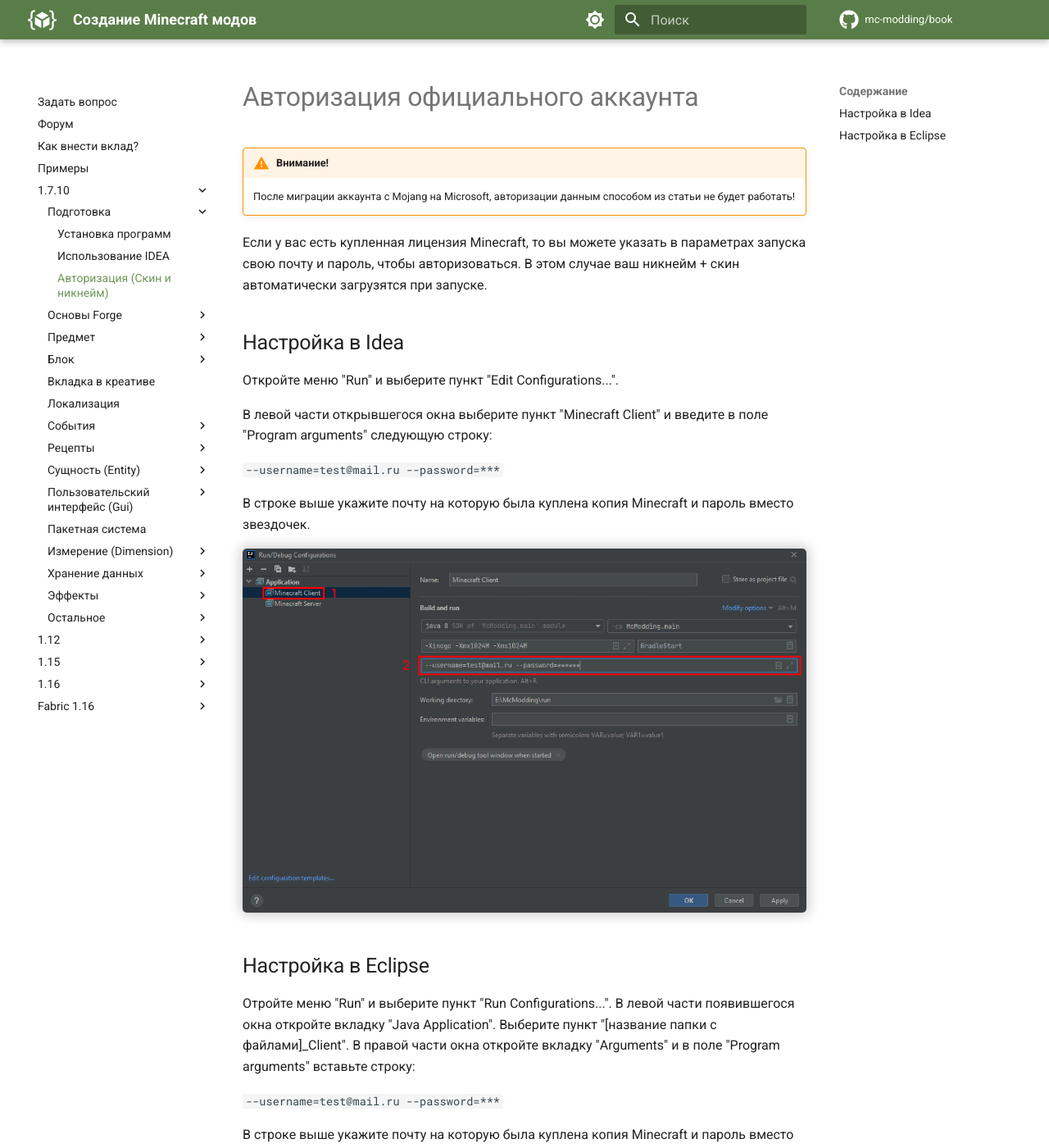
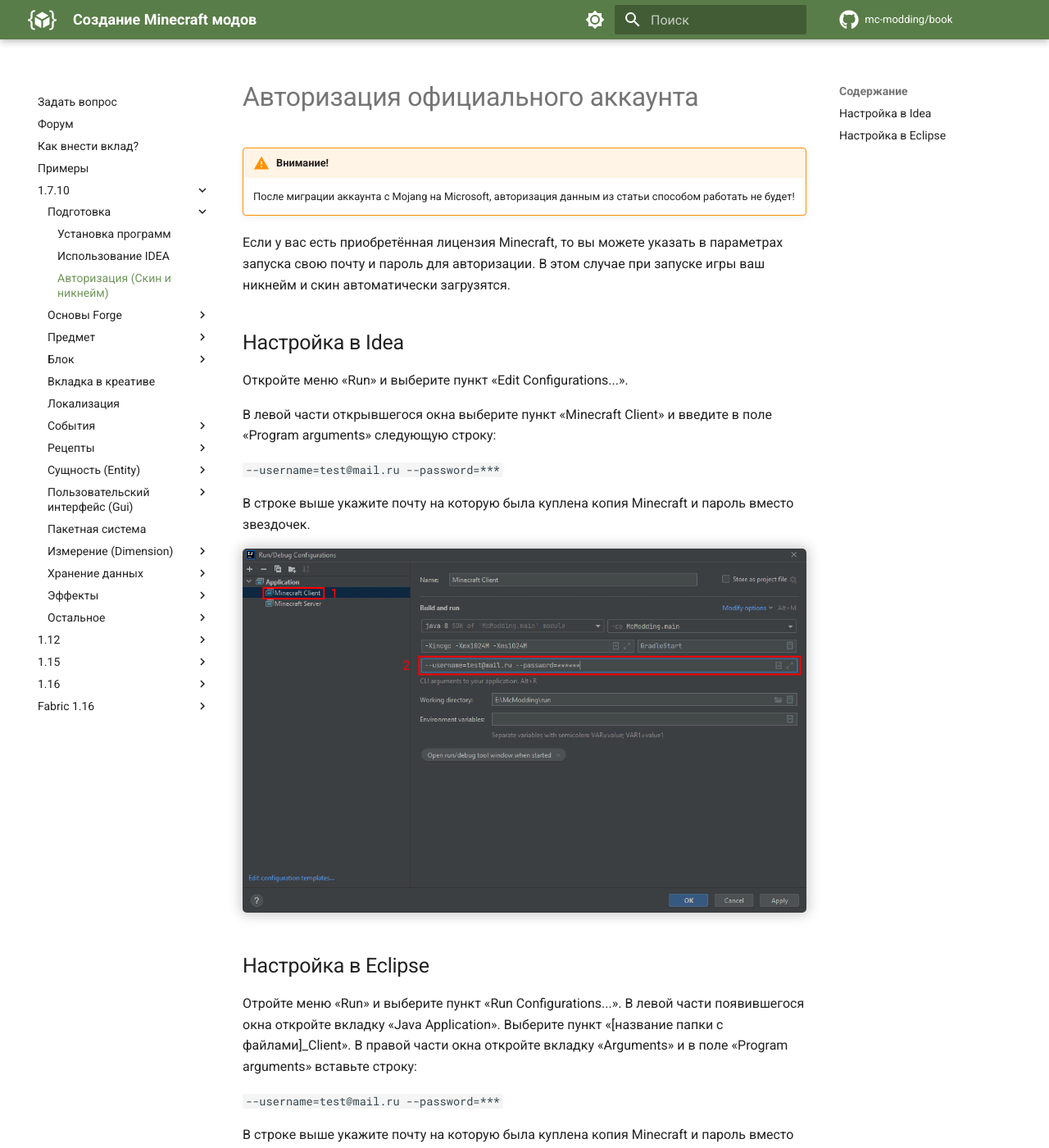
Before and after one commit to mc-modding/book, an MkDocs documentation site: the page built from docs/1.7.10/preparation/auth.md, in a window 1280 px wide and 1400 px high. Shown: the whole window at 82% size. Built offline with MkDocs 1.6.1 and Material for MkDocs 9.7.7, drawn with Linux system fonts in a browser that asks for light colours; comment, search, counter and statistics services are not loaded; some of the changed text lies outside the part shown.

Commit message:
fix: typos in docs/1.7.10/preparation/*; edit: update .editorconfig;

```diff
--- a/docs/1.7.10/preparation/auth.md
+++ b/docs/1.7.10/preparation/auth.md
@@ -3,17 +3,16 @@
 # Авторизация официального аккаунта
 
 !!! warning "Внимание!"
-    После миграции аккаунта с Mojang на Microsoft, авторизации данным способом из статьи не будет работать!
+    После миграции аккаунта с Mojang на Microsoft, авторизация данным из статьи способом работать не будет!
 
-Если у вас есть купленная лицензия Minecraft, то вы можете указать в параметрах
-запуска свою почту и пароль, чтобы авторизоваться. В этом случае ваш никнейм + скин автоматически загрузятся
-при запуске.
+Если у вас есть приобретённая лицензия Minecraft, то вы можете указать в параметрах
+запуска свою почту и пароль для авторизации. В этом случае при запуске игры ваш никнейм и скин автоматически загрузятся.
 
 ## Настройка в Idea
 
-Откройте меню "Run" и выберите пункт "Edit Configurations...".
+Откройте меню «Run» и выберите пункт «Edit Configurations...».
 
-В левой части открывшегося окна выберите пункт "Minecraft Client" и введите в поле "Program arguments" следующую строку:
+В левой части открывшегося окна выберите пункт «Minecraft Client» и введите в поле «Program arguments» следующую строку:
 
 `--username=test@mail.ru --password=***`
 
@@ -23,9 +22,9 @@
 
 ## Настройка в Eclipse
 
-Отройте меню "Run" и выберите пункт "Run Configurations...". В левой части появившегося окна откройте вкладку
-"Java Application". Выберите пункт "[название папки с файлами]_Client". В правой части окна откройте вкладку "Arguments" и
-в поле "Program arguments" вставьте строку:
+Отройте меню «Run» и выберите пункт «Run Configurations...». В левой части появившегося окна откройте вкладку
+«Java Application». Выберите пункт «[название папки с файлами]_Client». В правой части окна откройте вкладку «Arguments» и
+в поле «Program arguments» вставьте строку:
 
 `--username=test@mail.ru --password=***`
 
```
Also changed, not shown: other parts of docs/1.7.10/preparation/auth.md (+3 -3 lines), docs/1.7.10/preparation/install.md (+8 -8 lines), docs/1.7.10/preparation/setup-idea.md (+12 -12 lines), README.md (line endings or trailing spaces), 1 other file.
